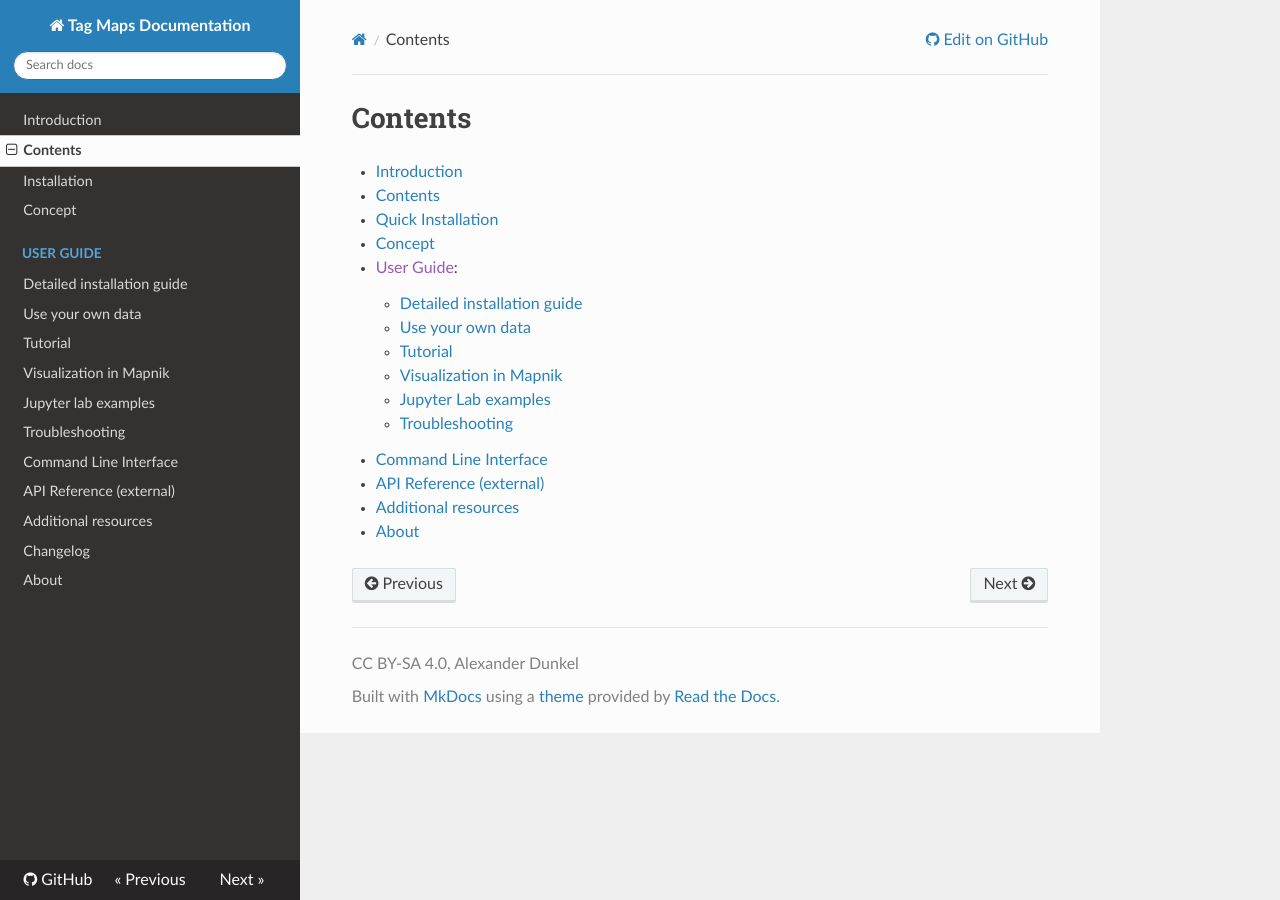
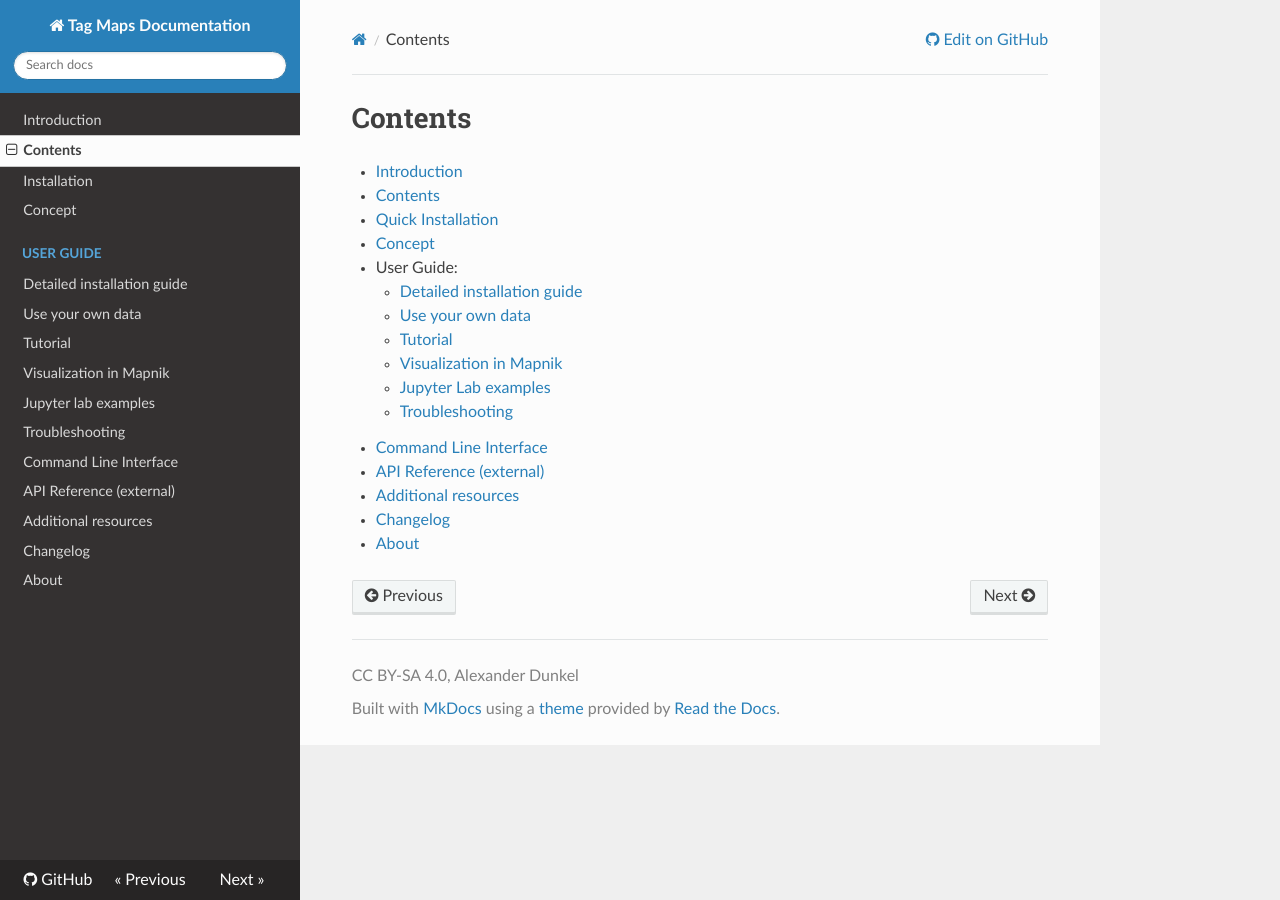
Before and after one commit to Sieboldianus/TagMaps, an MkDocs documentation site: the page built from docs/contents.md, in a window 1280 px wide. Built offline with MkDocs 1.6.1, drawn with Linux system fonts in a browser that asks for light colours; nearby versions of some CDN libraries.

Commit message:
docs: Update table of contents

```diff
--- a/docs/contents.md
+++ b/docs/contents.md
@@ -4,7 +4,7 @@
 * [Contents](contents.md)
 * [Quick Installation](quick-guide.md)
 * [Concept](theory/introduction.md)
-* [User Guide]():
+* User Guide:
     * [Detailed installation guide](user-guide/installation.md)
     * [Use your own data](user-guide/use-your-own-data.md)
     * [Tutorial](user-guide/tutorial.md)
@@ -14,4 +14,5 @@
 * [Command Line Interface](argparse/args.md)
 * [API Reference (external)](../api/tagmaps_.html)
 * [Additional resources](resources.md)
+* [Changelog](changelog.md)
 * [About](about.md)
```
